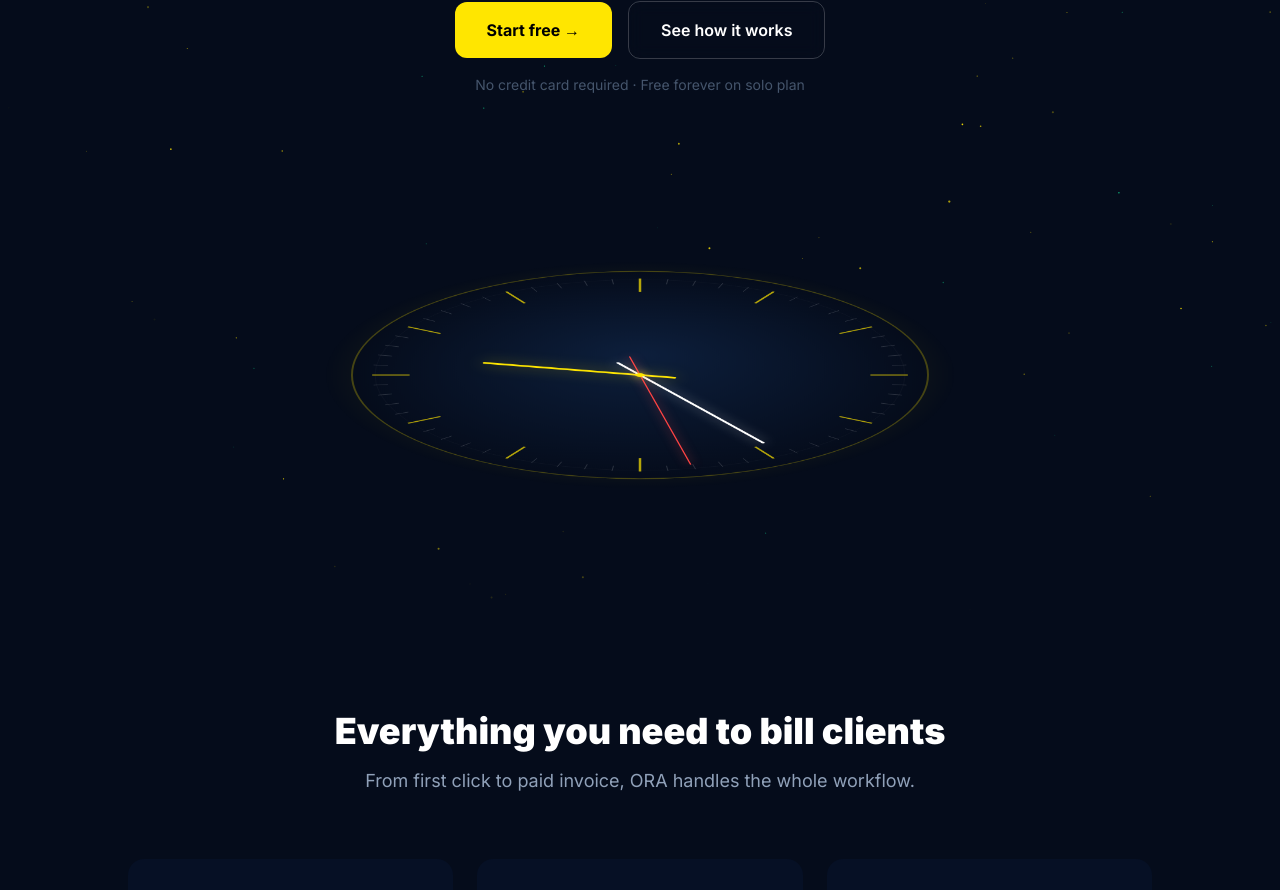
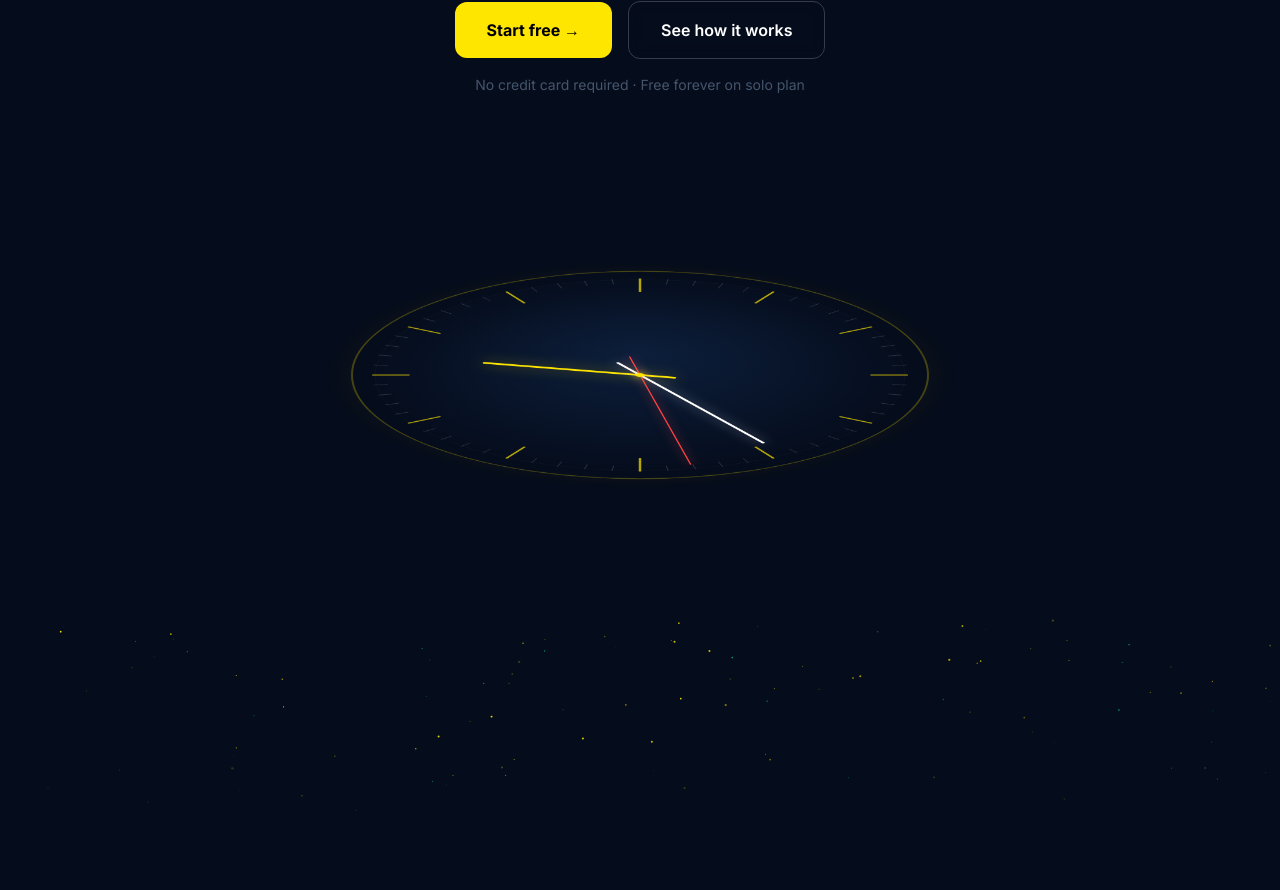
Before and after one commit to fiscusks-cell/Ora, a Next.js app: page / in a window 1280 px wide. Shown: the part 436-1326 px from the top of the page. Built offline with nearby package versions, Linux system fonts and the light colour scheme.

Commit message:
Move sparkles to below-clock transition strip only
Hero text and clock canvas are now sparkle-free. Sparkles render
in a dedicated 200px strip below the clock as a visual transition
into the features section, fading out at the bottom edge.

https://claude.ai/code/session_01U2Gr73FPrAtSZiVk5rUUb6

```diff
--- a/app/page.tsx
+++ b/app/page.tsx
@@ -88,34 +88,9 @@ export default function LandingPage() {
         </div>
       </nav>
 
-      {/* Hero */}
-      <section className="relative overflow-hidden bg-[#050c1b] pt-32 pb-0">
-        {/* Sparkles fill the whole section */}
-        <div className="absolute inset-0 z-0 pointer-events-none">
-          <SparklesCore
-            background="transparent"
-            minSize={0.4}
-            maxSize={1.2}
-            particleDensity={80}
-            className="w-full h-full"
-            particleColor="#FFE600"
-            speed={0.8}
-          />
-        </div>
-        <div className="absolute inset-0 z-0 pointer-events-none">
-          <SparklesCore
-            background="transparent"
-            minSize={0.3}
-            maxSize={0.8}
-            particleDensity={40}
-            className="w-full h-full"
-            particleColor="#10B981"
-            speed={0.5}
-          />
-        </div>
-
-        {/* Text content above the clock */}
-        <div className="relative z-10 text-center px-4 max-w-5xl mx-auto">
+      {/* Hero — text only, no sparkles */}
+      <section className="bg-[#050c1b] pt-32 pb-0">
+        <div className="text-center px-4 max-w-5xl mx-auto">
           <h1 className="text-5xl md:text-7xl font-black text-white leading-tight mb-6">
             Time tracker for<br />
             <span className="bg-gradient-to-r from-[#FFE600] via-yellow-300 to-emerald-400 bg-clip-text text-transparent">
@@ -141,15 +116,40 @@ export default function LandingPage() {
           </div>
           <p className="text-slate-600 text-sm mb-10">No credit card required · Free forever on solo plan</p>
         </div>
+      </section>
 
-        {/* Clock canvas below the text, full width */}
-        <div className="relative z-10 w-full" style={{ height: '480px' }}>
-          <PerspectiveClockHero />
-          {/* Fade bottom into next section */}
-          <div className="absolute bottom-0 left-0 right-0 h-32 pointer-events-none"
-            style={{ background: 'linear-gradient(to bottom, transparent, #050c1b)' }} />
+      {/* Clock — full width, no sparkles */}
+      <div className="relative w-full bg-[#050c1b]" style={{ height: '480px' }}>
+        <PerspectiveClockHero />
+        <div className="absolute bottom-0 left-0 right-0 h-32 pointer-events-none"
+          style={{ background: 'linear-gradient(to bottom, transparent, #050c1b)' }} />
+      </div>
+
+      {/* Sparkle transition strip below the clock */}
+      <div className="relative w-full bg-[#050c1b]" style={{ height: '200px' }}>
+        <SparklesCore
+          background="transparent"
+          minSize={0.4}
+          maxSize={1.2}
+          particleDensity={80}
+          className="w-full h-full"
+          particleColor="#FFE600"
+          speed={0.8}
+        />
+        <div className="absolute inset-0 pointer-events-none">
+          <SparklesCore
+            background="transparent"
+            minSize={0.3}
+            maxSize={0.8}
+            particleDensity={40}
+            className="w-full h-full"
+            particleColor="#10B981"
+            speed={0.5}
+          />
         </div>
-      </section>
+        <div className="absolute bottom-0 left-0 right-0 h-16 pointer-events-none"
+          style={{ background: 'linear-gradient(to bottom, transparent, #050c1b)' }} />
+      </div>
 
       {/* Features */}
       <section className="py-24 px-6" style={{ background: '#050c1b' }}>
```
